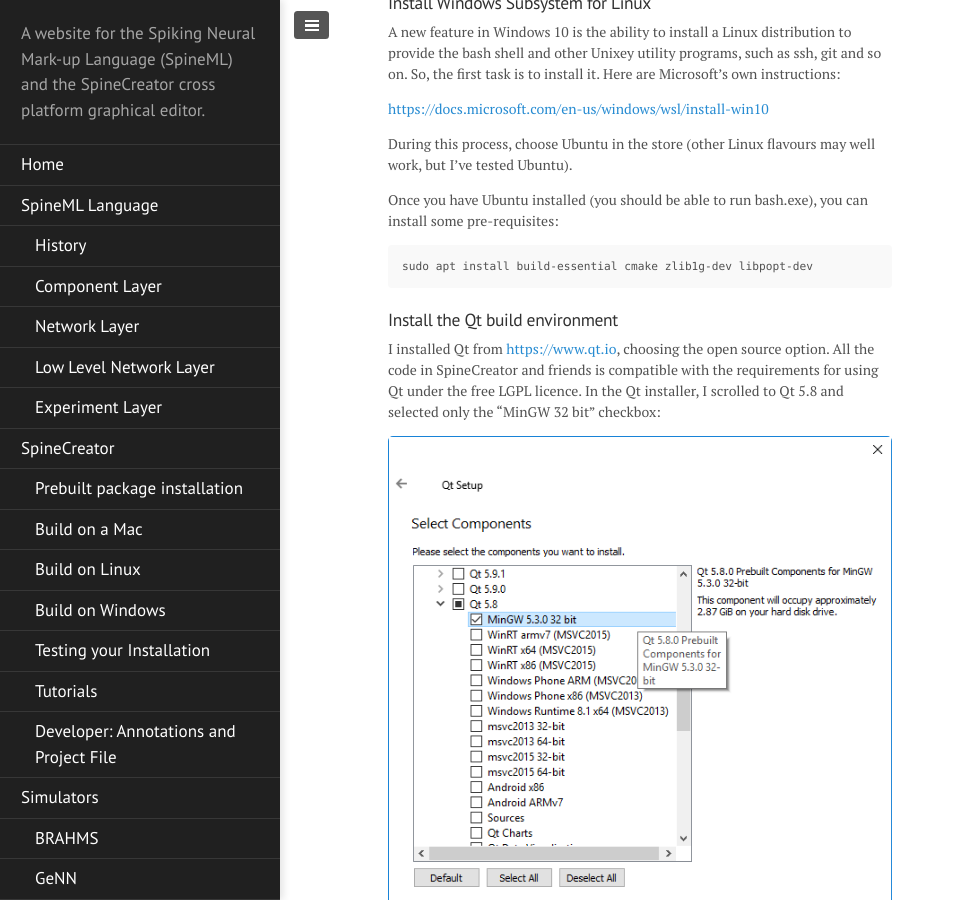
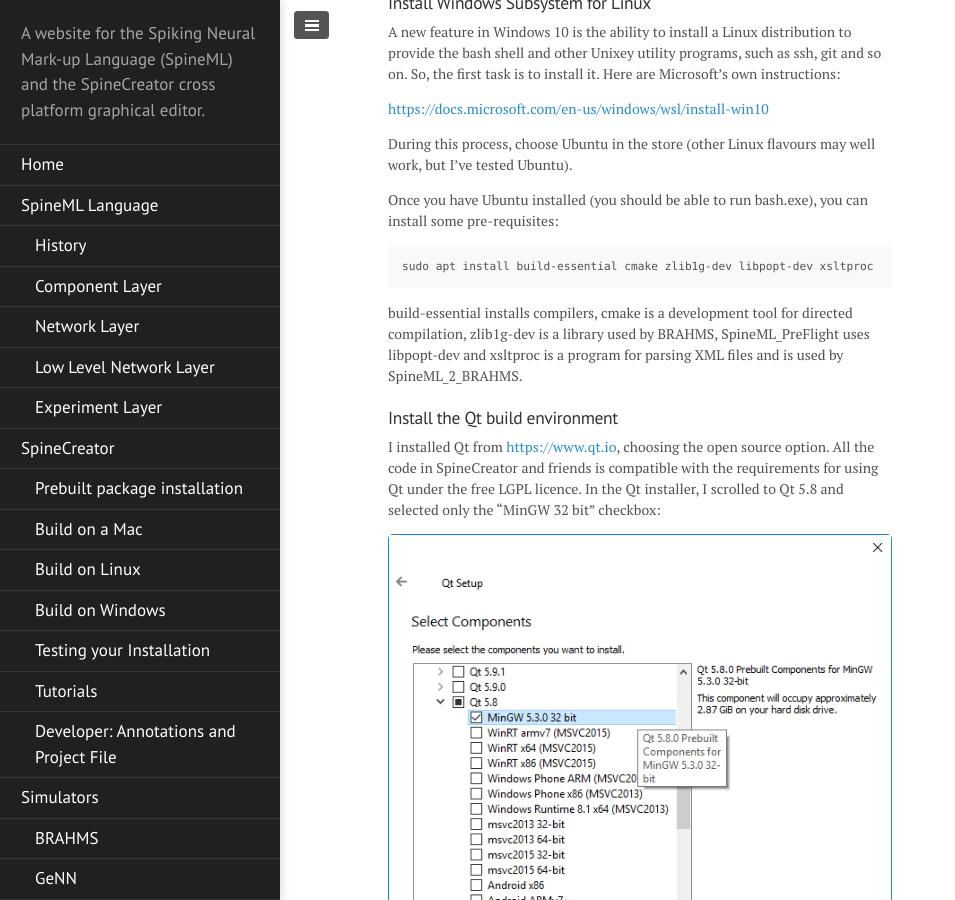
Before and after one commit to SpineML/spineml.github.io, a Jekyll site: the page built from spinecreator/sourcewin/index.md, in a window 1280 px wide and 900 px high, scrolled down 524 px. Shown: the whole window, without its empty margins (0-955 px from the left). Built offline with Jekyll 4.4.1, drawn with Linux system fonts in a browser that asks for light colours; nearby versions of some CDN libraries; library files that are not in the unit come from our copies.

Commit message:
Add xsltproc

````diff
--- a/spinecreator/sourcewin/index.md
+++ b/spinecreator/sourcewin/index.md
@@ -39,8 +39,13 @@ Once you have Ubuntu installed (you should be able to run bash.exe),
 you can install some pre-requisites:
 
 ```
-sudo apt install build-essential cmake zlib1g-dev libpopt-dev
+sudo apt install build-essential cmake zlib1g-dev libpopt-dev xsltproc
 ```
+
+build-essential installs compilers, cmake is a development tool for
+directed compilation, zlib1g-dev is a library used by BRAHMS,
+SpineML_PreFlight uses libpopt-dev and xsltproc is a program for
+parsing XML files and is used by SpineML_2_BRAHMS.
 
 ### Install the Qt build environment
 
````
